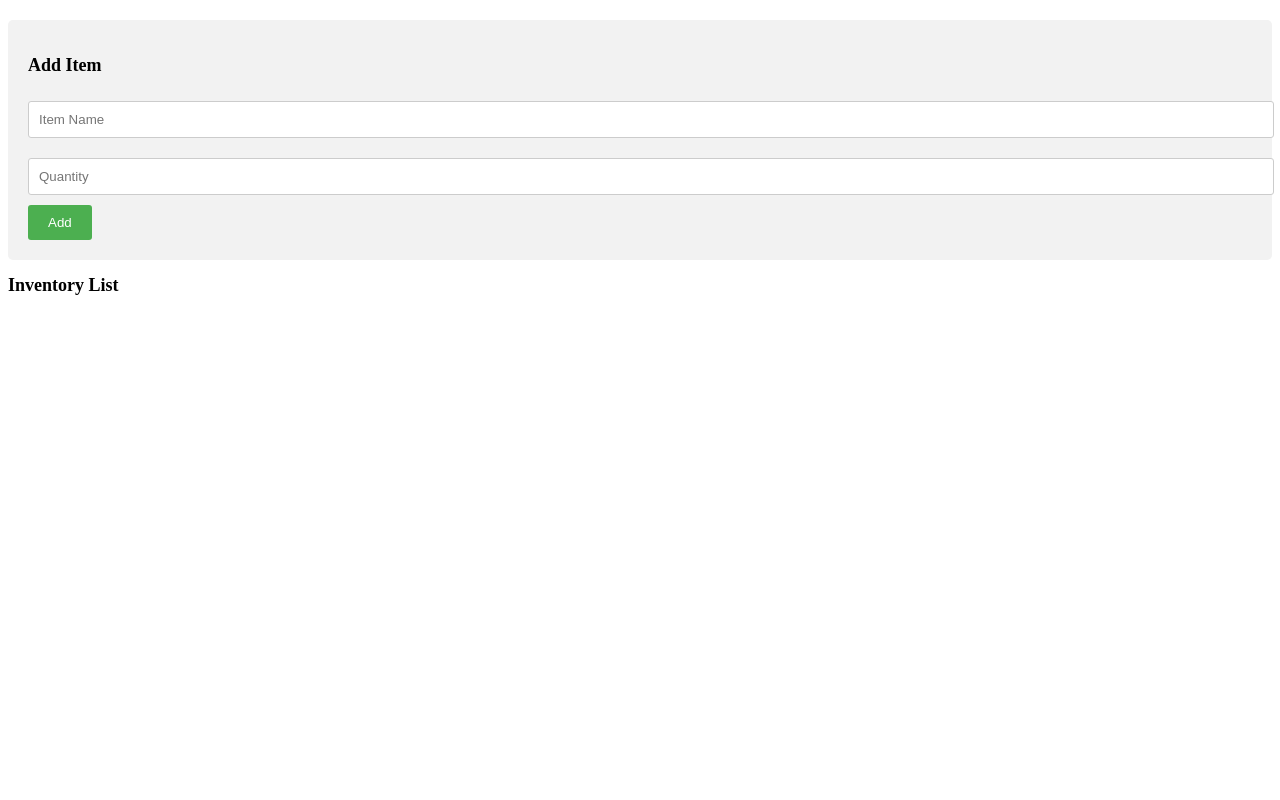
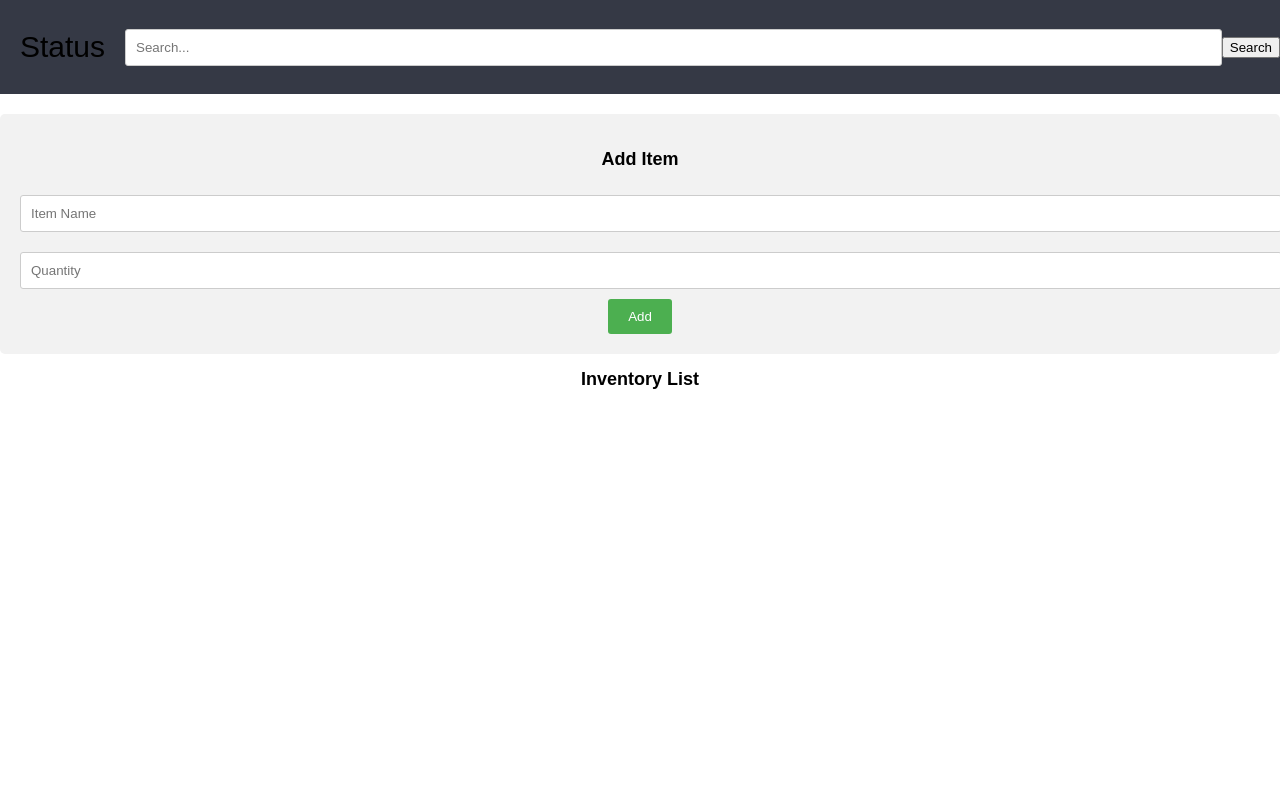
Before and after one commit to JohnMatthewTizon/Inventory-System-project-in-S.I.A, a PHP site: page /Product.html in a window 1280 px wide. Run offline with PHP 8.4, Linux system fonts and the light colour scheme.

Commit message:
add navbar

```diff
--- a/Product.css
+++ b/Product.css
@@ -1,3 +1,23 @@
+body{
+    font-family: Arial, sans-serif;
+    margin: 0;
+    padding: 0;
+    text-align: center;
+    height: 100vh;
+    width: 100vw;
+}
+/*Navigation Bar*/
+.navbar{
+    background-color: #353945;
+    display: flex;
+    justify-content: space-between;
+    align-items: center;
+}
+.navbar-title{
+    font-size: 30px;
+    margin: 0 20px;
+}
+
 /* Product Form*/
 .form-container {
     background-color: #f2f2f2;
@@ -20,7 +40,7 @@ input[type="number"] {
     border-radius: 3px;
 }
 
-button {
+.button-add {
     background-color: #4caf50;
     color: white;
     border: none;
--- a/Product.html
+++ b/Product.html
@@ -7,6 +7,13 @@
     <title>Document</title>
   </head>
   <body>
+    <!-- navigation bar -->
+    <div class="navbar">
+      <div class="navbar-title"><p>Status</p></div>
+      <input type="text" class="search-bar" placeholder="Search..." />
+      <button class="search-button">Search</button>
+    </div>
+
     <!-- Product Forms -->
     <div class="form-container">
       <h2>Add Item</h2>
@@ -18,7 +25,7 @@
           placeholder="Quantity"
           required
         />
-        <button type="submit">Add</button>
+        <button type="submit" class="button-add">Add</button>
       </form>
     </div>
     <!-- Inventory List -->
```
